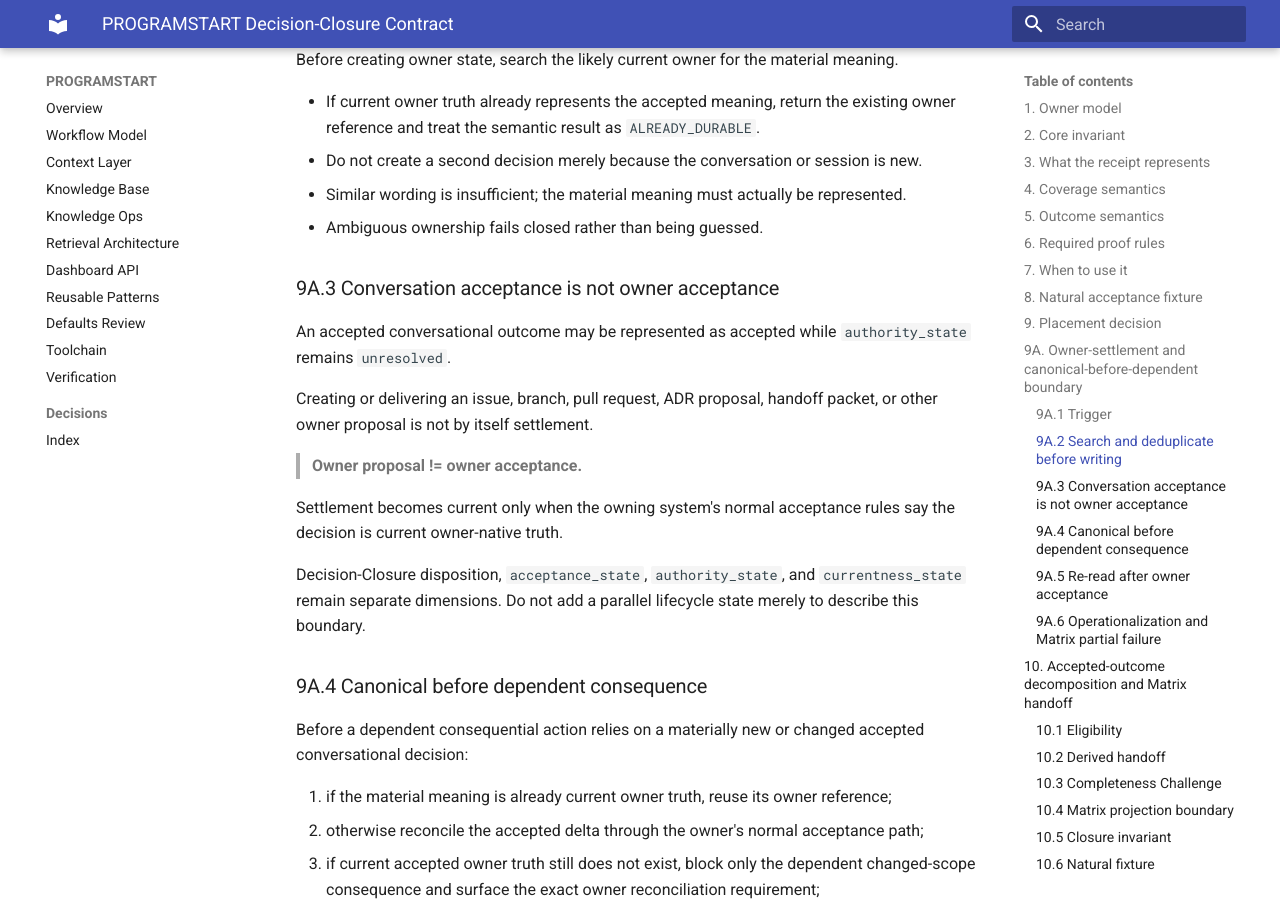
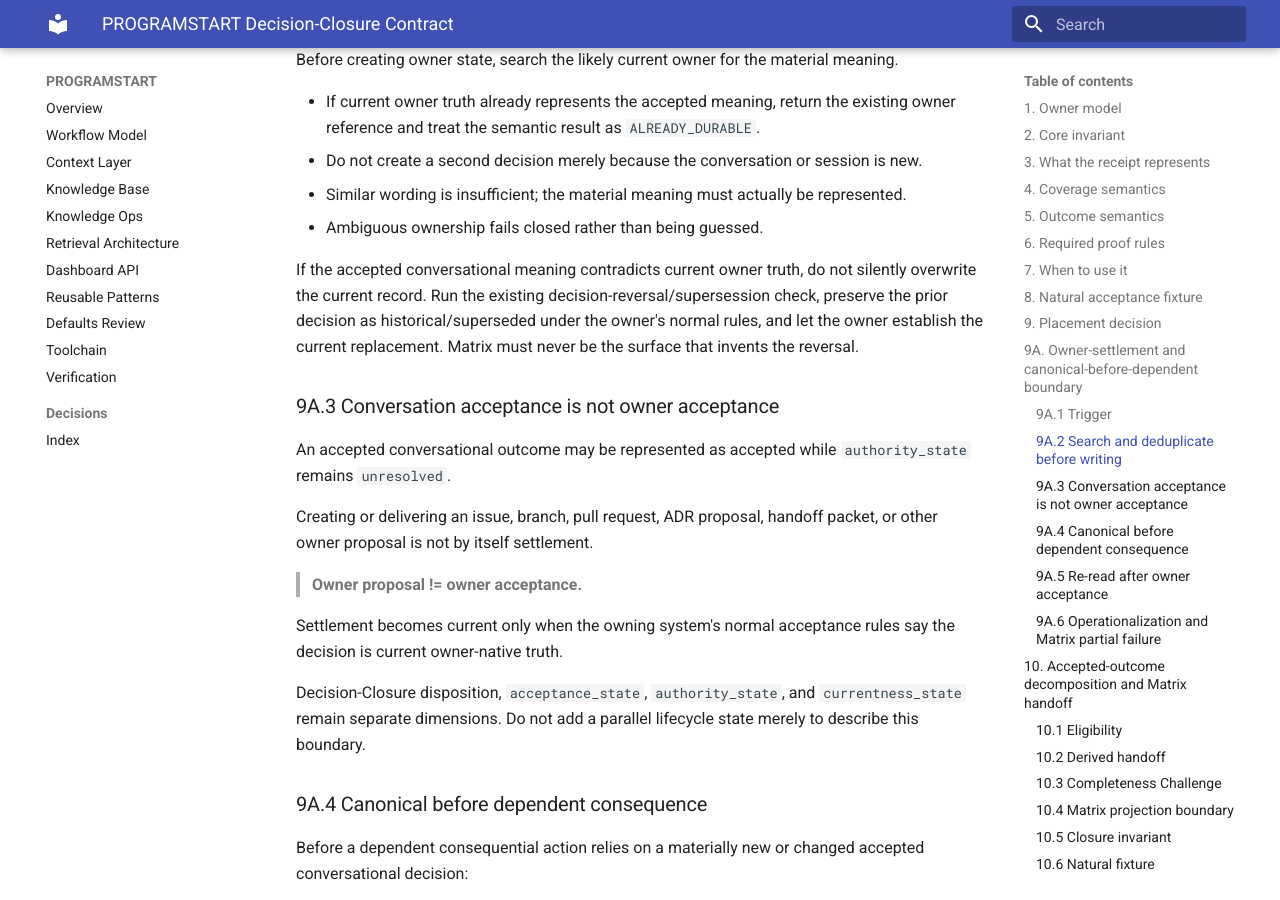
Before and after one commit to GrahamArdent/PROGRAMSTART, an MkDocs documentation site: the page built from docs/PROGRAMSTART_DECISION_CLOSURE.md, in a window 1280 px wide and 900 px high, scrolled down 4591 px. Built offline with MkDocs 1.6.1 and Material for MkDocs 9.7.7, drawn with Linux system fonts in a browser that asks for light colours.

Commit message:
docs: preserve owner reversal history in #205

```diff
--- a/docs/PROGRAMSTART_DECISION_CLOSURE.md
+++ b/docs/PROGRAMSTART_DECISION_CLOSURE.md
@@ -143,6 +143,8 @@ Before creating owner state, search the likely current owner for the material me
 - Similar wording is insufficient; the material meaning must actually be represented.
 - Ambiguous ownership fails closed rather than being guessed.
 
+If the accepted conversational meaning contradicts current owner truth, do not silently overwrite the current record. Run the existing decision-reversal/supersession check, preserve the prior decision as historical/superseded under the owner's normal rules, and let the owner establish the current replacement. Matrix must never be the surface that invents the reversal.
+
 ### 9A.3 Conversation acceptance is not owner acceptance
 
 An accepted conversational outcome may be represented as accepted while `authority_state` remains `unresolved`.
```
